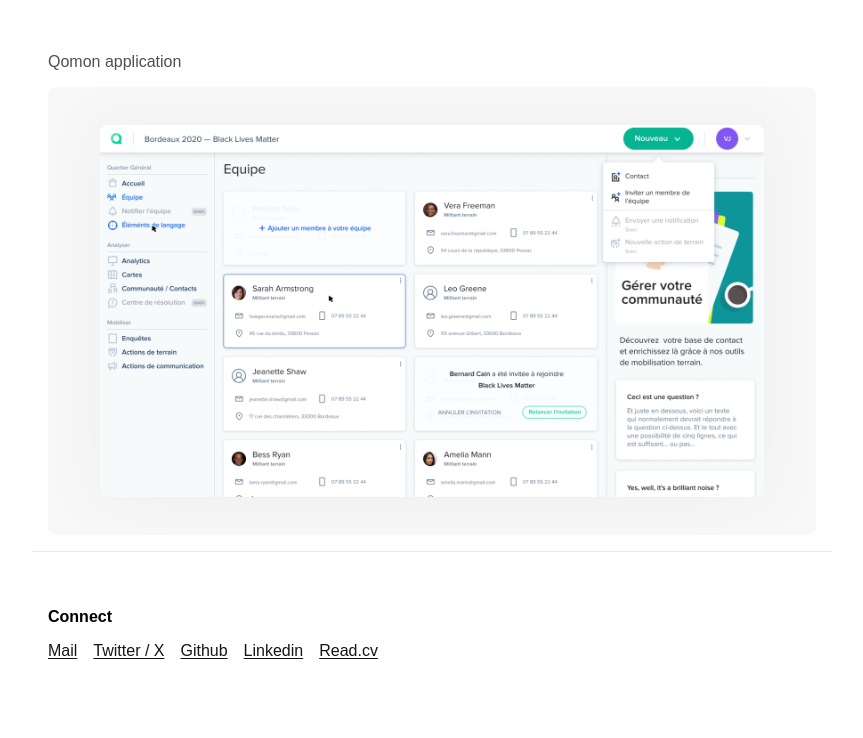
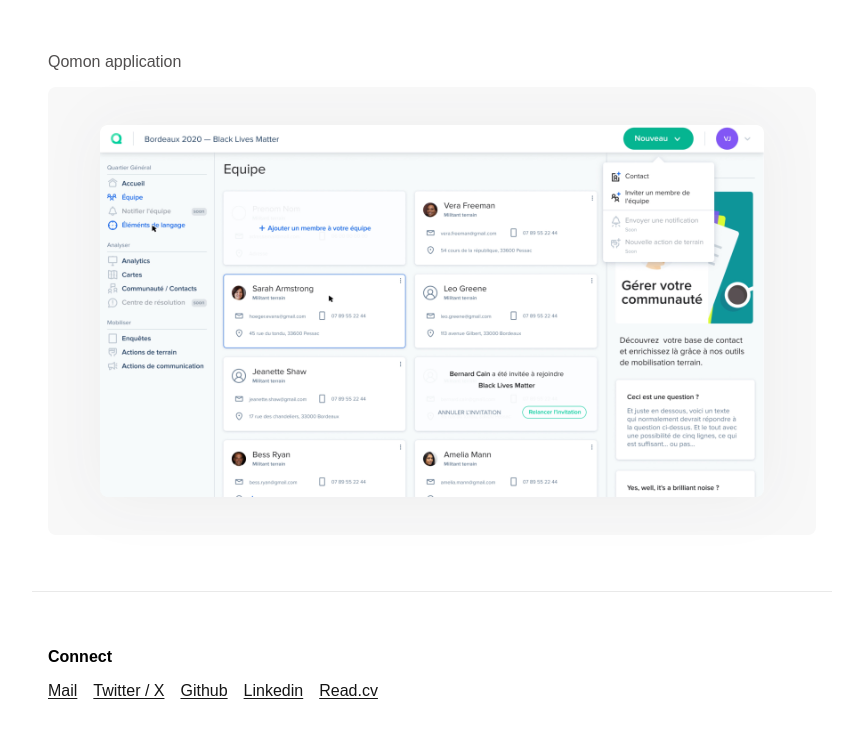
Before and after one commit to graphmatth/my-website, an Astro site: page / in a window 1280 px wide. Shown: the part 2360-3098 px from the top of the page, without its empty margins (208-1071 px from the left). Before the commit the page ends 3076 px from the top, so only its background shows below. Built offline with nearby package versions, Linux system fonts and the light colour scheme; Astro itself is replaced by a stand-in of ours; a web font is replaced by a local one.

Commit message:
chore(ui): fix margin on footer

```diff
--- a/src/components/Footer.astro
+++ b/src/components/Footer.astro
@@ -49,7 +49,7 @@ const socialNetwork = [
   footer {
     border-top: 1px solid rgba(var(--fg-color), 0.085);
     padding: 2.5rem 1rem 1rem;
-    margin: 0 auto 2.5rem;
+    margin: 2.5rem auto ;
     max-width: 800px;
     width: 100%;
   }
```
